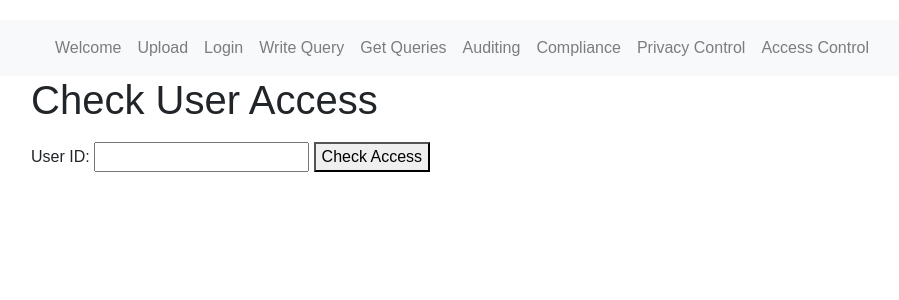
After one commit to cocobird1/TurtleDuck, a Flask app: page /access_control in a window 1280 px wide. The commit adds this page. Shown: the top 300 px of the page, without its empty margins (54-953 px from the left). Run offline with Flask 3, Linux system fonts and the light colour scheme; some libraries are stand-ins or nearby versions.

Commit message:
work 5/1

```diff
--- a/TD_server/app.py
+++ b/TD_server/app.py
@@ -33,7 +33,8 @@ con.execute("""
 CREATE TABLE IF NOT EXISTS table_metadata (
     table_name TEXT PRIMARY KEY,
     user_id_column TEXT,
-    purpose_column TEXT
+    purpose_column TEXT,
+    access_column TEXT
 );
 """)
 
@@ -116,6 +117,10 @@ def get_prov():
 def get_comp():
    return render_template('compliance.html')
 
+@app.route('/access_control')
+def get_ac():
+   return render_template('access_control.html')
+
 @app.route('/login-backend', methods=['POST'])
 def login_backend():
     data = request.get_json()
@@ -137,10 +142,13 @@ def upload_csv(analyst_name):
     file = request.files['file']
     user_id_column = request.form.get('userid_column')
     purpose_column = request.form.get('purposes_column')
+    access_column = request.form.get('access_column')
     if(user_id_column == None):
         user_id_column = "User_ID"
     if(purpose_column == None):
         purpose_column = "Purposes_Column"
+    if(access_column == None):
+        access_column = "Access_Column"
     if file.filename == '':
         return jsonify({'error': 'No selected file'}), 400
 
@@ -151,9 +159,13 @@ def upload_csv(analyst_name):
 
         df_global = pd.read_csv(file_path)
         con.execute("""
-        INSERT INTO table_metadata (table_name, user_id_column, purpose_column) VALUES (?, ?, ?)
-        ON CONFLICT(table_name) DO UPDATE SET user_id_column = excluded.user_id_column, purpose_column = excluded.purpose_column
-        """, None, ("df_global", user_id_column, purpose_column))
+        INSERT INTO table_metadata (table_name, user_id_column, purpose_column, access_column) VALUES (?, ?, ?, ?)
+        ON CONFLICT(table_name) DO UPDATE SET
+            user_id_column = excluded.user_id_column,
+            purpose_column = excluded.purpose_column,
+            access_column = excluded.access_column
+        """, None, ("df_global", user_id_column, purpose_column, access_column))
+
 
         con.execute('CREATE TABLE df_global AS (SELECT * FROM df_global)')
         return render_template('display_df.html', df=df_global.to_html(classes='table'))
@@ -181,6 +193,12 @@ def query_df(analyst_id):
         # store purposes as json object
         if query_purpose not in get_purpose_array("df_global", id):
             result_df.drop(id,inplace=True)
+
+    access_column = get_access_column_for_table("df_global")
+    if access_column and access_column in result_df.columns:
+        result_df = result_df[result_df[access_column] != '0']
+    else:
+        return jsonify({'error': f'Access column "{access_column}" not found in the result'}), 400
 
     log_query(query, analyst_id, con.query_id, json.dumps(con.query_plan).replace("'", "''"))
 
@@ -250,6 +268,10 @@ def get_user_column_for_table(table_name):
 def get_purposes_column_for_table(table_name):
     purposes_column = con.execute(f"SELECT purpose_column FROM table_metadata WHERE table_name = '{table_name}'").fetchone()
     return purposes_column[0] if purposes_column else None
+
+def get_access_column_for_table(table_name):
+    access_column = con.execute(f"SELECT access_column FROM table_metadata WHERE table_name = '{table_name}'").fetchone()
+    return access_column[0] if access_column else None
 
 def get_purpose_array(table_name, user_id):
     purpose_column_name = get_purposes_column_for_table(table_name)  # Ensure this function's name matches your implementation
@@ -335,5 +357,27 @@ def get_query_log(log_id):
     # Return the filtered DataFrame as JSON
     return jsonify(df_filtered.to_json(orient='records'))
 
+@app.route('/user-access/<user_id>', methods=['GET'])
+def check_user_access(user_id):
+    try:
+        # Assuming 'df_global' has a column to identify users (like 'user_id') and a column for access status ('access_column').
+        user_column = get_user_column_for_table("df_global")
+        access_column = get_access_column_for_table("df_global")
+
+        if not user_column or not access_column:
+            return jsonify({'error': 'User or access column not configured'}), 500
+
+        # Fetch the user's access status based on the user ID.
+        query = f"SELECT {access_column} FROM df_global WHERE {user_column} = ?"
+        result = con.execute(query, None, (user_id,)).fetchone()
+
+        if result:
+            access_status = result[0]
+            return jsonify({'user_id': user_id, 'access': access_status}), 200
+        else:
+            return jsonify({'error': 'User not found'}), 404
+    except Exception as e:
+        return jsonify({'error': str(e)}), 400
+
 if __name__ == '__main__':
     app.run(debug=True)
--- /dev/null
+++ b/TD_server/templates/access_control.html
@@ -0,0 +1,47 @@
+{% extends "base.html" %}
+{% block content %}
+<head>
+  <meta charset="UTF-8">
+  <meta name="viewport" content="width=device-width, initial-scale=1.0">
+  <title>Check User Access</title>
+  <style>
+      body {
+          font-family: Arial, sans-serif;
+          padding: 20px;
+      }
+      label, button {
+          margin-top: 10px;
+      }
+  </style>
+</head>
+<body>
+  <h1>Check User Access</h1>
+  <form id="accessForm">
+      <label for="userId">User ID:</label>
+      <input type="text" id="userId" name="userId" required>
+      <button type="submit">Check Access</button>
+  </form>
+  <div id="result"></div>
+
+  <script>
+      document.getElementById('accessForm').onsubmit = function(event) {
+          event.preventDefault(); // Prevent the form from submitting via the browser.
+          var userId = document.getElementById('userId').value;
+          var apiUrl = '/user-access/' + userId;
+
+          fetch(apiUrl)
+              .then(response => response.json())
+              .then(data => {
+                  if (data.access) {
+                      document.getElementById('result').innerHTML = 'Access Status for User ' + userId + ': ' + data.access;
+                  } else {
+                      document.getElementById('result').innerHTML = 'Error: ' + data.error;
+                  }
+              })
+              .catch(error => {
+                  document.getElementById('result').innerHTML = 'Error fetching data.';
+              });
+      };
+  </script>
+</body>
+{% endblock %}
--- a/TD_server/templates/base.html
+++ b/TD_server/templates/base.html
@@ -40,6 +40,8 @@
         <a class="nav-link" href="/get_queries">Get Queries</a>
         <a class="nav-link" href="/provenance">Auditing</a>
         <a class="nav-link" href="/compliance">Compliance</a>
+        <a class="nav-link" href="/access_control">Privacy Control</a>
+        <a class="nav-link" href="/access_control">Access Control</a>
       </div>
     </div>
   </div>
--- a/TD_server/templates/compliance.html
+++ b/TD_server/templates/compliance.html
@@ -54,7 +54,7 @@
             <div class="col-md-6">
                 <h2>Find User Data</h2>
                 <form id="queryForm">
-                    <label for="user_name">User Name:</label><br>
+                    <label for="user_name">User ID:</label><br>
                     <input type="text" id="user_name" name="user_name" required class="form-control"><br>
                     <input type="submit" value="Search" class="btn btn-primary">
                 </form>
@@ -65,7 +65,7 @@
             <div class="col-md-6">
                 <h2>Delete User Data</h2>
                 <form id="deleteForm">
-                    <label for="user_name_delete">User Name:</label><br>
+                    <label for="user_name_delete">User ID:</label><br>
                     <input type="text" id="user_name_delete" name="user_name_delete" required class="form-control"><br>
                     <input type="submit" value="Delete" class="btn btn-danger">
                 </form>
--- /dev/null
+++ b/TD_server/uploads/updated_sample_users.csv
@@ -0,0 +1,6 @@
+User_ID,Name,Email,Purposes_Column,access_column
+0,John Doe,johndoe@example.com,"marketing,analysis",Yes
+1,Jane Smith,janesmith@example.com,"support,development",No
+2,Robert Brown,robertbrown@example.com,administration,Yes
+3,Lisa White,lisawhite@example.com,"marketing,sales",Yes
+4,Mike Davis,mikedavis@example.com,"development,testing",Yes
--- /dev/null
+++ b/TD_server/uploads/updated_sample_users_cap.csv
@@ -0,0 +1,6 @@
+User_ID,Name,Email,Purposes_Column,Access_Column
+0,John Doe,johndoe@example.com,"marketing,analysis",Yes
+1,Jane Smith,janesmith@example.com,"support,development",No
+2,Robert Brown,robertbrown@example.com,administration,Yes
+3,Lisa White,lisawhite@example.com,"marketing,sales",Yes
+4,Mike Davis,mikedavis@example.com,"development,testing",Yes
--- /dev/null
+++ b/TD_server/uploads/updated_sample_users_final.csv
@@ -0,0 +1,6 @@
+User_ID,Name,Email,Purposes_Column,Access_Column
+0,John Doe,johndoe@example.com,"marketing,analysis",Yes
+1,Jane Smith,janesmith@example.com,"support,development",No
+2,Robert Brown,robertbrown@example.com,administration,Yes
+3,Lisa White,lisawhite@example.com,"marketing,sales",No
+4,Mike Davis,mikedavis@example.com,"development,testing",Yes
```
